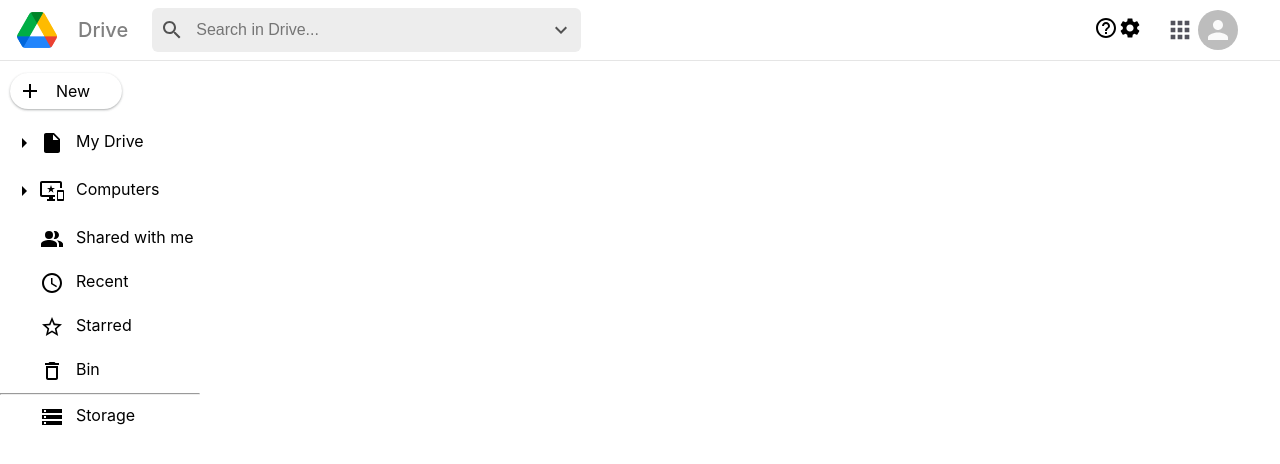
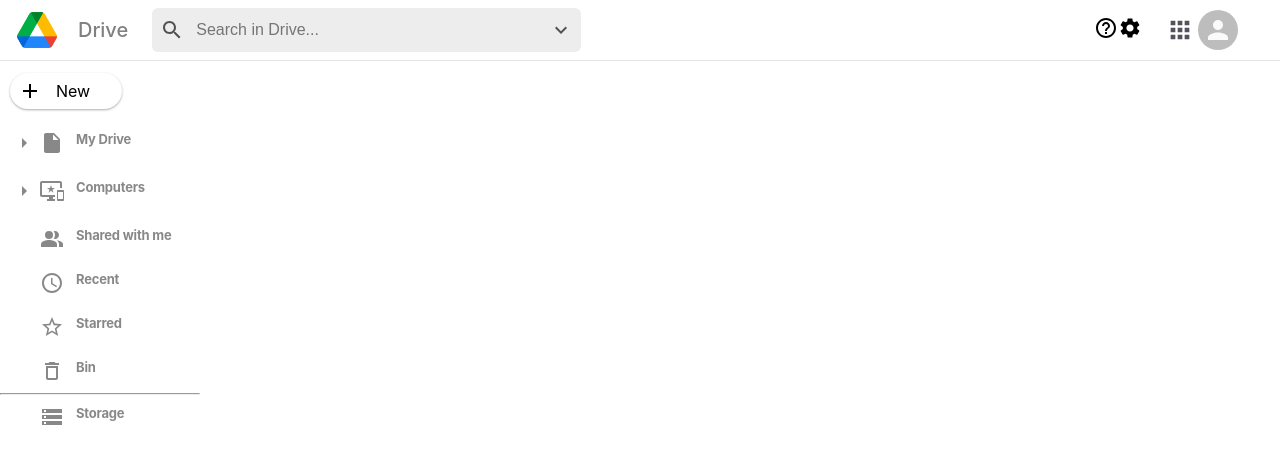
Before and after one commit to robertgregg3/Google-Drive-clone, a React (Create React App) app: page / in a window 1280 px wide. Shown: the top 464 px of the page. Built offline with nearby package versions, Linux system fonts and the light colour scheme; the HTML template or start-up script is replaced by a standard one.

Commit message:
Sidebar Css

```diff
--- a/src/css/Sidebar.css
+++ b/src/css/Sidebar.css
@@ -7,3 +7,8 @@
 hr {
   background-color: rgb(197, 197, 197);
 }
+
+.sidebar__itemsContainer > .sidebarItem {
+  color: #33333395;
+  font-weight: 600;
+}
--- a/src/css/SidebarItem.css
+++ b/src/css/SidebarItem.css
@@ -19,4 +19,7 @@
 
 .sidebarItem__main > p {
   margin-left: 12px;
+  font-size: 13px;
+  font-weight: bold;
+  letter-spacing: -0.2px;
 }
```
